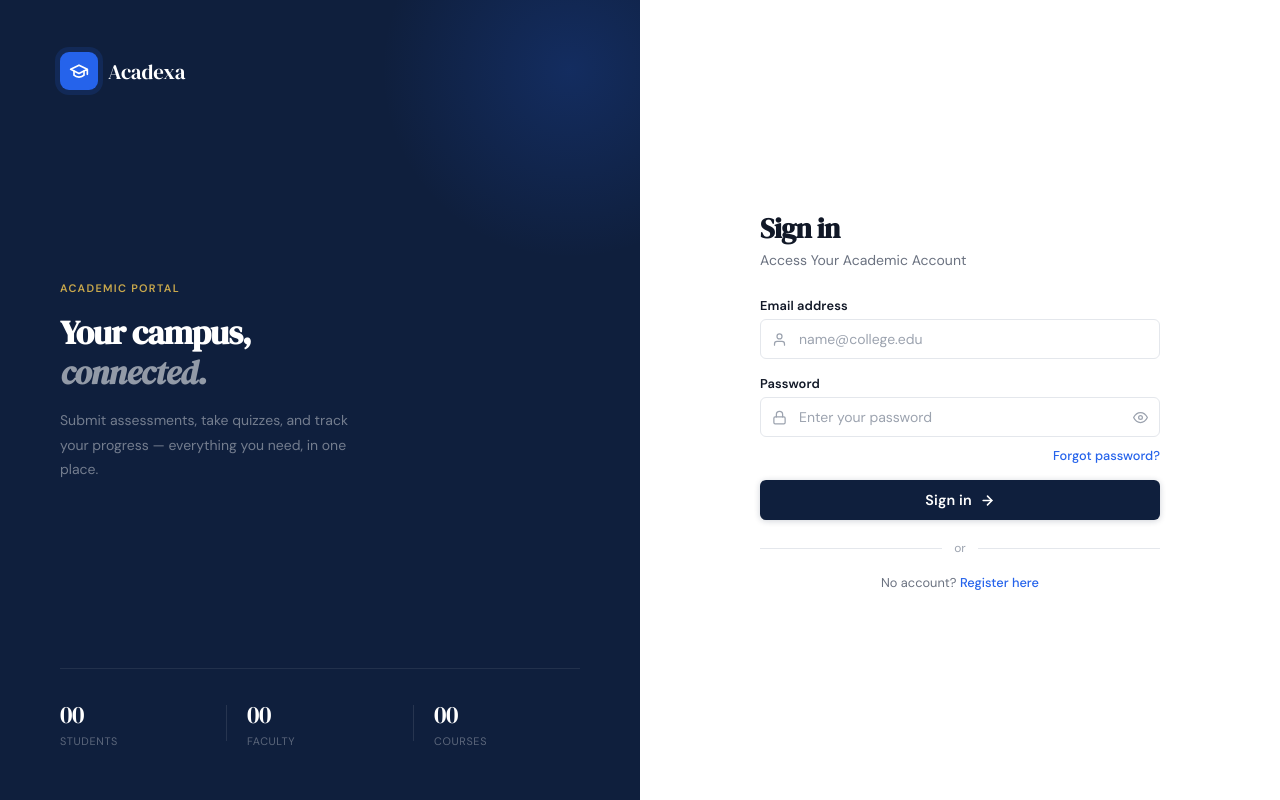
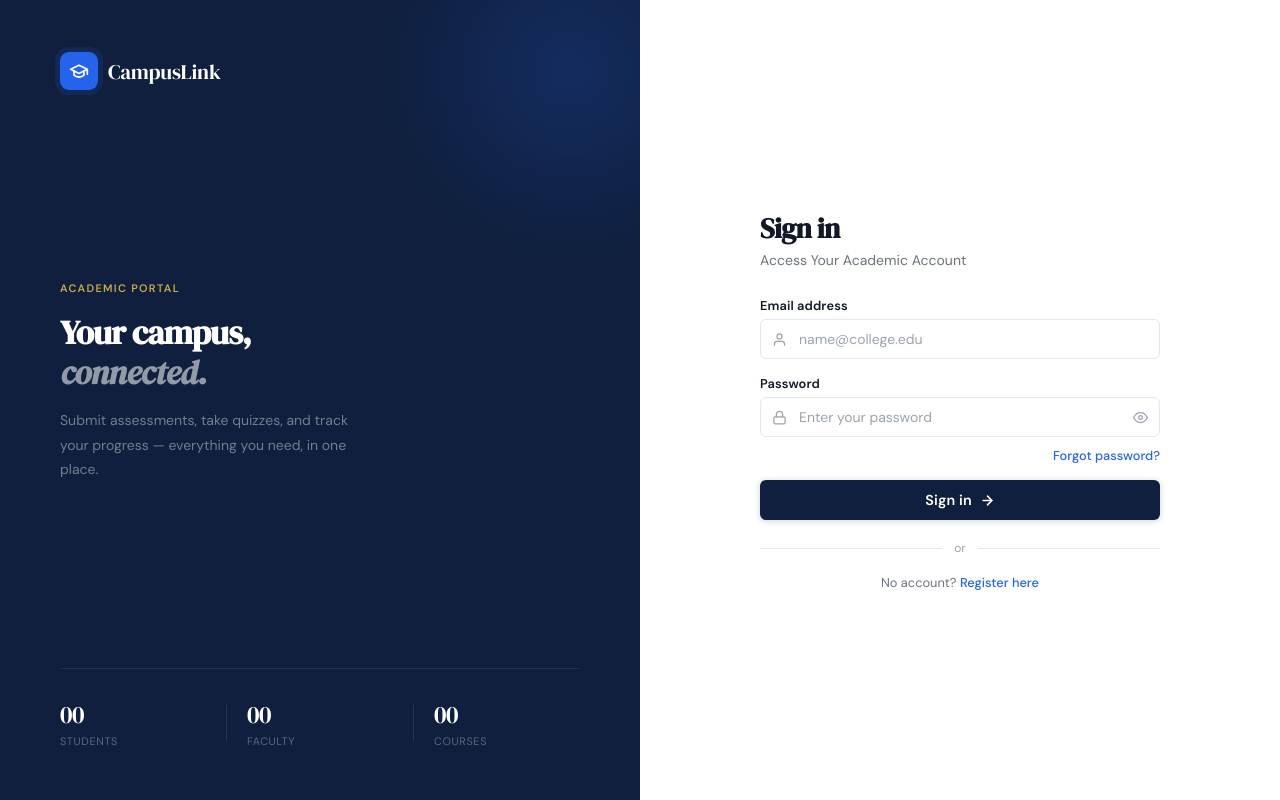
Before and after one commit to Remy1910/Collborative-Learning-Platform, a React (Vite) app in the folder client/: page / in a window 1280 px wide. Built offline with nearby package versions, Linux system fonts and the light colour scheme; no server answers.

Commit message:
login page application name change to CampusLink

```diff
--- a/client/src/pages/LoginPage.jsx
+++ b/client/src/pages/LoginPage.jsx
@@ -103,7 +103,7 @@ function LoginPage() {
       <div className="cl-left">
         <div className="cl-brand">
           <div className="cl-brand-mark"><IconGrad /></div>
-          <span className="cl-brand-name">Acadexa</span>
+          <span className="cl-brand-name">CampusLink</span>
         </div>
 
         <div className="cl-hero">
```
